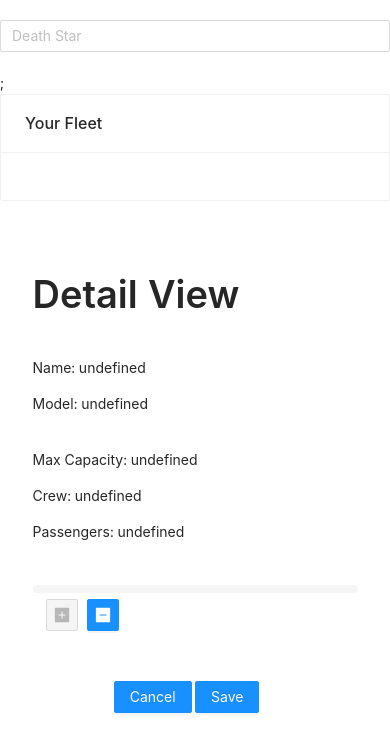
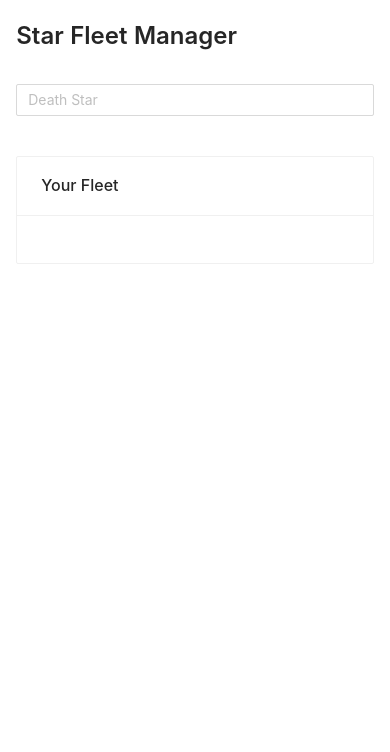
Before and after one commit to Ramo13/vai-starships, a React (Create React App) app: page / in a window 390 px wide. Shown: the top 752 px of the page. Built offline with nearby package versions, Linux system fonts and the light colour scheme.

Commit message:
Implement responsiveness

```diff
--- a/src/App.js
+++ b/src/App.js
@@ -1,15 +1,7 @@
-import DetailedView from "./components/DetailedView";
-import Fleet from "./components/Fleet";
-import Search from "./components/Search";
+import StarshipManager from "./components/StarshipManager";
 
 function App() {
-  return (
-    <>
-      <Search />;
-      <Fleet />
-      <DetailedView />
-    </>
-  );
+  return <StarshipManager />;
 }
 
 export default App;
--- /dev/null
+++ b/src/components/StarshipManager.js
@@ -0,0 +1,65 @@
+import { useSelector } from "react-redux";
+
+import { Row, Col, Typography } from "antd";
+
+import DetailedView from "./DetailedView";
+import Search from "./Search";
+import Fleet from "./Fleet";
+
+const { Title } = Typography;
+
+const StarshipManager = () => {
+  const detailViewShip = useSelector((state) => state.detailViewShip);
+
+  return (
+    <>
+      {detailViewShip.name ? (
+        <DetailedView />
+      ) : (
+        <>
+          <Row justify="space-around" xs={0} sm={0} md={22} lg={22} xl={22}>
+            <Col xs={0} sm={0} md={12} lg={12} xl={12}>
+              <>
+                <Title style={{ paddingTop: "50px" }}>Star Fleet Manager</Title>
+                <Search />
+              </>
+            </Col>
+            <Col
+              xs={0}
+              sm={0}
+              md={8}
+              lg={8}
+              xl={8}
+              style={{ paddingTop: "50px" }}
+            >
+              <Fleet />
+            </Col>
+          </Row>
+
+          <Row justify="space-around" xs={22} sm={22} md={0} lg={0} xl={0}>
+            <Col xs={22} sm={22} md={0} lg={0} xl={0}>
+              <>
+                <Title level={3} style={{ paddingTop: "20px" }}>
+                  Star Fleet Manager
+                </Title>
+                <Search />
+              </>
+            </Col>
+            <Col
+              xs={22}
+              sm={22}
+              md={0}
+              lg={0}
+              xl={0}
+              style={{ paddingTop: "20px" }}
+            >
+              <Fleet />
+            </Col>
+          </Row>
+        </>
+      )}
+    </>
+  );
+};
+
+export default StarshipManager;
```
